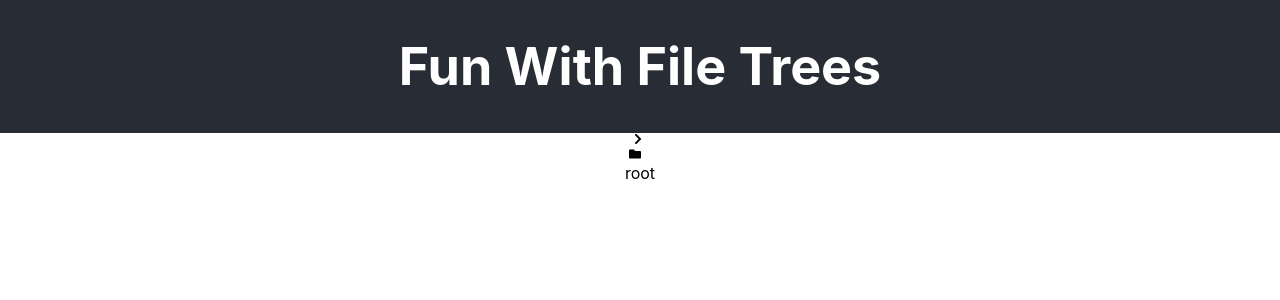
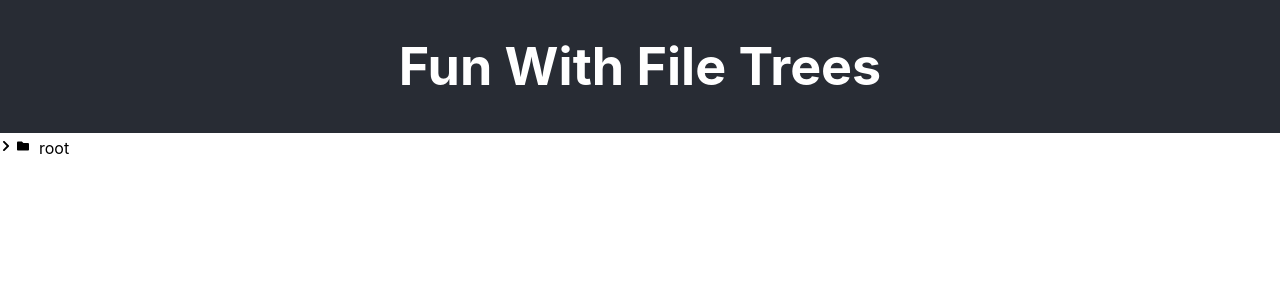
Before and after one commit to joshrehanek/react-file-tree, a React (Create React App) app: page / in a window 1280 px wide. Shown: the top 300 px of the page. Built offline with nearby package versions, Linux system fonts and the light colour scheme.

Commit message:
capitalizes styled component to fix error

```diff
--- a/src/components/TreeNode.js
+++ b/src/components/TreeNode.js
@@ -10,7 +10,7 @@ const getPaddingLeft = (level, type) => {
     return paddingLeft;
 }
 
-const styledTreeNode = styled.div`
+const StyledTreeNode = styled.div`
     display:flex;
     flex-direction: row;
     align-items: center;
@@ -33,7 +33,7 @@ const TreeNode = (props) => {
 
     return (
         <>
-            <styledTreeNode level={level} type={node.type}>
+            <StyledTreeNode level={level} type={node.type}>
                 <NodeIcon onClick={() => onToggle(node)}>
                     {node.type === 'folder' && (node.isOpen ? <FaChevronDown /> : <FaChevronRight /> )}
                 </NodeIcon>
@@ -47,7 +47,7 @@ const TreeNode = (props) => {
                 <span role='button' onClick={() => onNodeSelect(node)}>
                     { getNodeLabel(node) }
                 </span>
-            </styledTreeNode>
+            </StyledTreeNode>
 
             { node.isOpen && getChildNodes(node).map(childNode => (
                 <TreeNode
```
